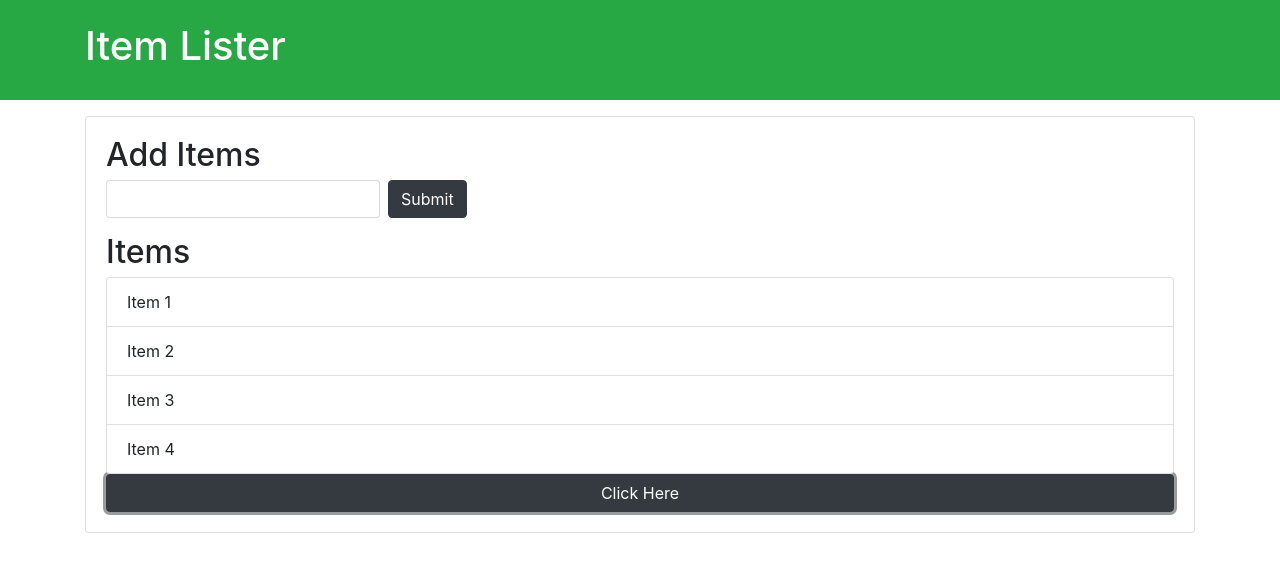
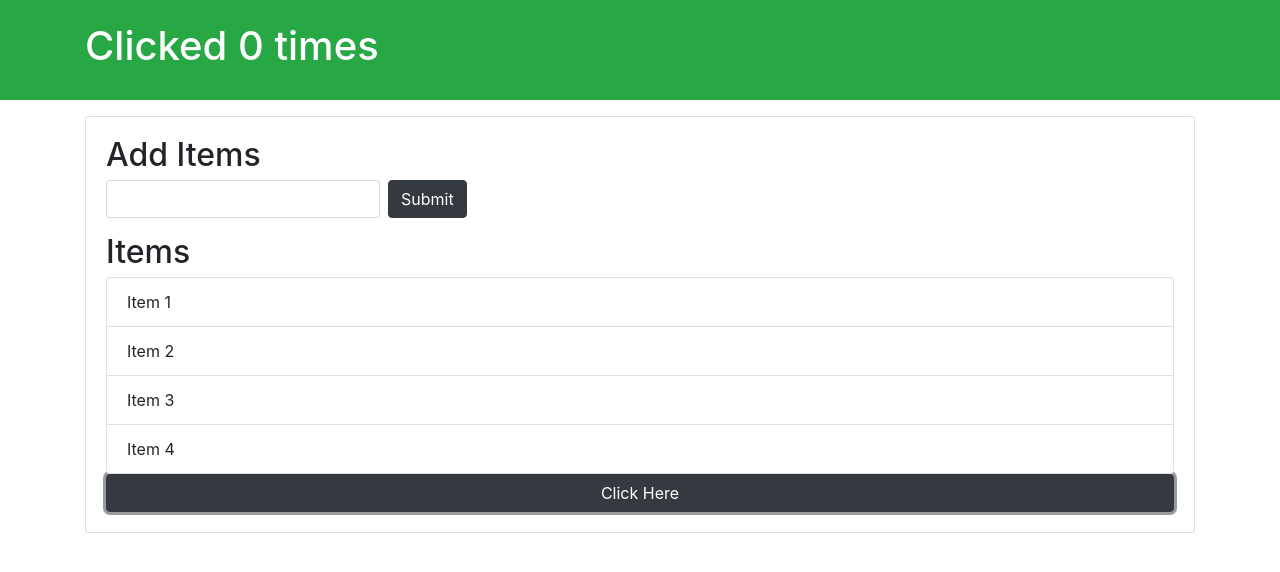
Before and after one commit to adambykont/JavaScriptDOMCrashCourse, a plain HTML site: page index.html in a window 1280 px wide. Both pictures are taken after a click on the button "Click Here". Drawn offline with nearby package versions, Linux system fonts and the light colour scheme.

Commit message:
change title when clicked

```diff
--- a/dom.js
+++ b/dom.js
@@ -1,7 +1,17 @@
-document.querySelector('#button').addEventListener('click', function(){
-    console.log(123);
-});
+let btn = document.querySelector('#button');
 
-function clickbutton(number){
-    console.log(`Clicked ${number}`);
+let counter = 0;
+
+function btnCallback() {
+    let title = document.querySelector('#header-title');
+    let msg;
+    if (counter % 2 === 0) {
+        msg = counter;
+    } else {
+        msg = new Date().getHours();
+    }
+    counter++;
+    title.textContent = `Clicked ${msg} times`;
 }
+
+btn.addEventListener('click', btnCallback);
--- a/index.html
+++ b/index.html
@@ -31,7 +31,7 @@
             <li class="list-group-item">Item 3</li>
             <li class="list-group-item">Item 4</li>
         </ul>
-        <button onclick="clickbutton(1)" class="btn btn-dark" id="button">Click Here</button>
+        <button class="btn btn-dark" id="button">Click Here</button>
     </div>
 </div>
 
```
